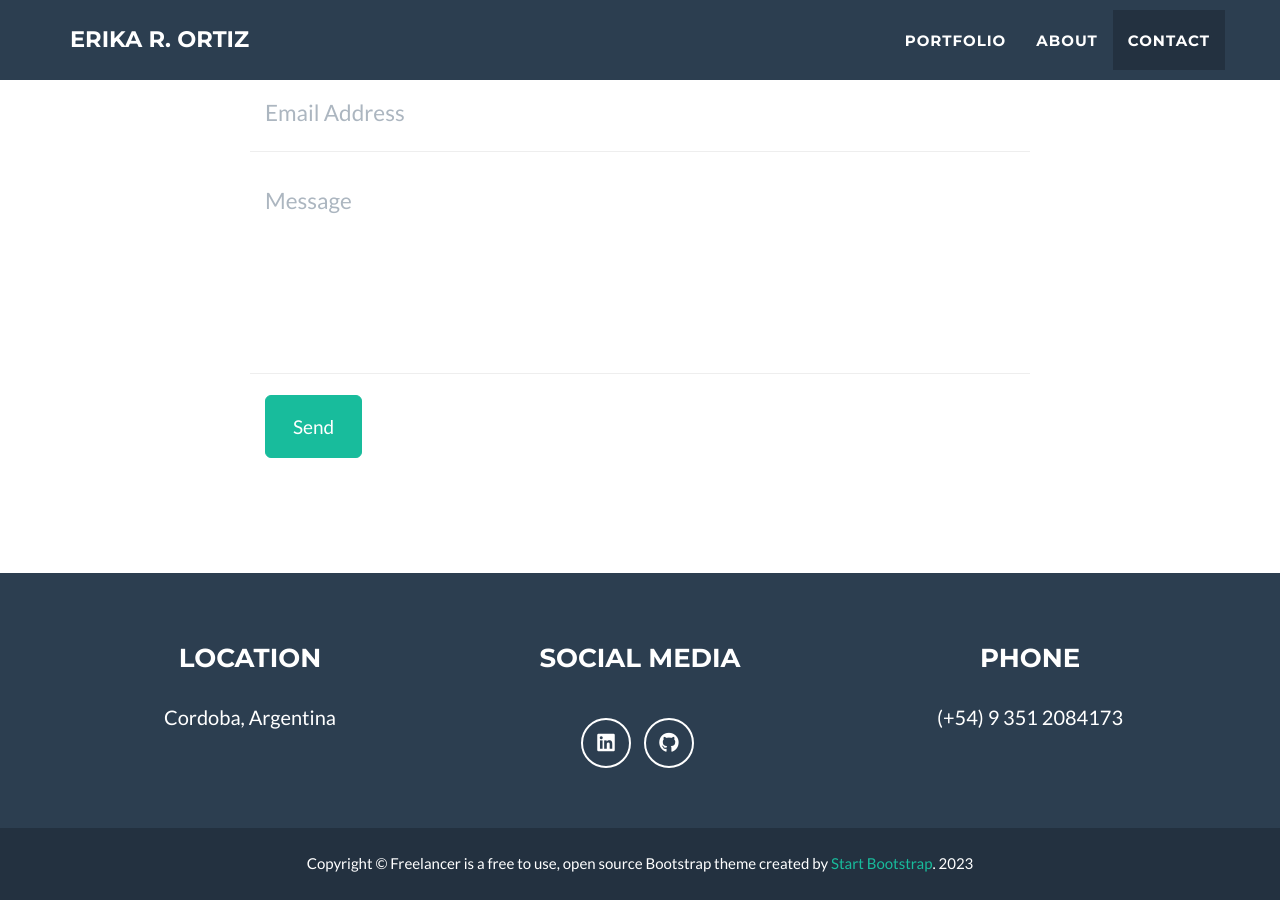
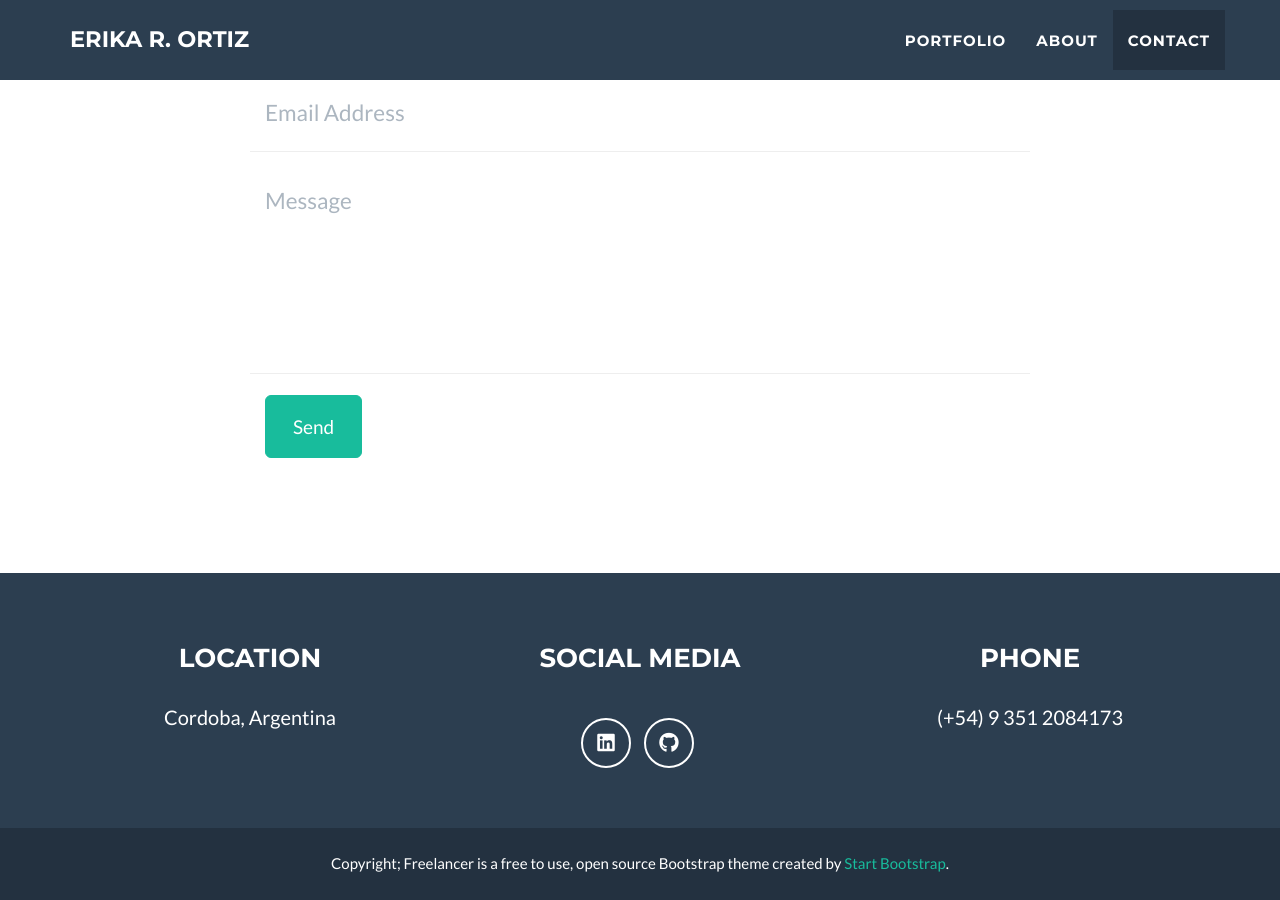
Before and after one commit to Erika-Ortiz/Erika-Ortiz.github.io, a Jekyll site: the page built from _posts/2014-07-18-project-1.markdown, in a window 1280 px wide and 900 px high, scrolled down 2468 px. Built offline with Jekyll 4.4.1, drawn with Linux system fonts in a browser that asks for light colours; some of the changed lines change nothing that is shown.

```diff
--- a/_includes/footer.html
+++ b/_includes/footer.html
@@ -33,7 +33,7 @@
     <div class="container">
       <div class="row">
         <div class="col-lg-12">
-          Copyright &copy; {{ site.footer.copyright }} 20{{ site.time | date: '%y' }}
+          Copyright; {{ site.footer.copyright }}
         </div>
       </div>
     </div>
```
